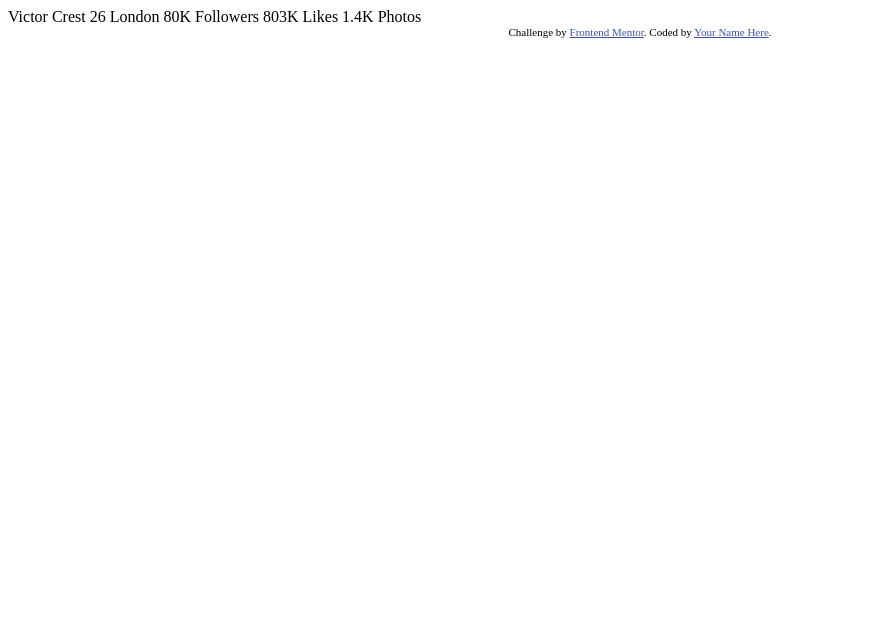
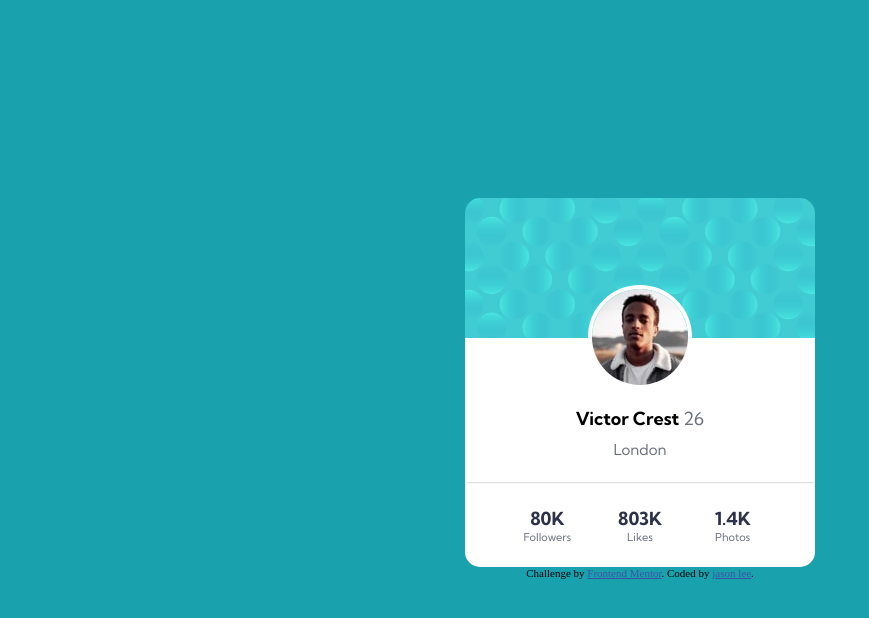
Before and after one commit to jslee423/frontendMentor, a plain HTML site: page profile-card-component-main/index.html in a window 1280 px wide. Shown: the whole page, without its empty margins (0-869 px from the left). Drawn offline with Linux system fonts and the light colour scheme.

Commit message:
add changes to profile card and add css file

```diff
--- /dev/null
+++ b/profile-card-component-main/index.css
@@ -0,0 +1,73 @@
+.attribution {
+    font-size: 11px;
+    text-align: center;
+    width: 350px;
+}
+.attribution a {
+    color: hsl(228, 45%, 44%);
+}
+
+body {
+    background: hsl(185, 75%, 39%);
+    display: flex;
+    flex-direction: column;
+    justify-content: center;
+    align-items: center;
+}
+
+.profileCard {
+    background: url('images/bg-pattern-card.svg') white;
+    border-radius: 15px;
+    background-position: top;
+    background-repeat: no-repeat;
+    width: 350px;
+    font-family: 'Kumbh Sans', sans-serif;
+    display: flex;
+    flex-direction: column;
+    justify-content: center;
+    align-items: center;
+    margin-top: 15%;
+}
+
+.profilePic {
+    border-radius: 50%;
+    border: 4px solid white;
+    align-self: center;
+    margin-top: 25%;
+}
+
+.userName{
+    font-size: 18px;
+    margin-bottom: 0px;
+}
+
+.highlighted {
+    color: hsl(227, 10%, 46%);
+    font-weight: 400;
+}
+
+.location {
+    font-size: 15px;
+    margin-top: 10px;
+}
+
+.userStats {
+    width: 280px;
+    text-align: center;
+    color: hsl(227, 10%, 46%);
+    font-size: 11px;
+    margin-top: 12px;
+    margin-bottom: 20px;
+    table-layout: fixed;
+}
+
+.headers {
+    font-size: 18px;
+    font-weight: 700;
+    color: hsl(229, 23%, 23%);
+}
+
+hr {
+    width: 345px;
+    opacity: 30%;
+}
--- a/profile-card-component-main/index.html
+++ b/profile-card-component-main/index.html
@@ -9,27 +9,34 @@
   <title>Frontend Mentor | Profile card component</title>
 
   <!-- Feel free to remove these styles or customise in your own stylesheet 👍 -->
-  <style>
-    .attribution { font-size: 11px; text-align: center; }
-    .attribution a { color: hsl(228, 45%, 44%); }
-  </style>
+  <link rel="preconnect" href="https://fonts.googleapis.com">
+  <link rel="preconnect" href="https://fonts.gstatic.com" crossorigin>
+  <link href="https://fonts.googleapis.com/css2?family=Kumbh+Sans:wght@400;700&display=swap" rel="stylesheet">
+  <link rel="stylesheet" href="index.css"/>
 </head>
 <body>
-  Victor Crest
-  26
-  London
-
-  80K
-  Followers
-
-  803K
-  Likes
-
-  1.4K
-  Photos
+  <main class="profileCard">
+    <img src="images/image-victor.jpg" src="profile picture of victor" class="profilePic"/>
+    <h3 class="userName">Victor Crest <span class="highlighted">26</span></h3>
+    <p class="highlighted location">London</p>
+    <hr>
+    <table class="userStats">
+      <tr>
+        <td>
+          <span class="headers">80K</span><br/>Followers
+        </td>
+        <td>
+          <span class="headers">803K</span><br/>Likes
+        </td>
+        <td>
+          <span class="headers">1.4K</span><br/>Photos
+        </td>
+      </tr>
+    </table>
+  </main>
   <div class="attribution">
     Challenge by <a href="https://www.frontendmentor.io?ref=challenge" target="_blank">Frontend Mentor</a>.
-    Coded by <a href="#">Your Name Here</a>.
+    Coded by <a href="#">jason lee</a>.
   </div>
 </body>
 </html>
```
